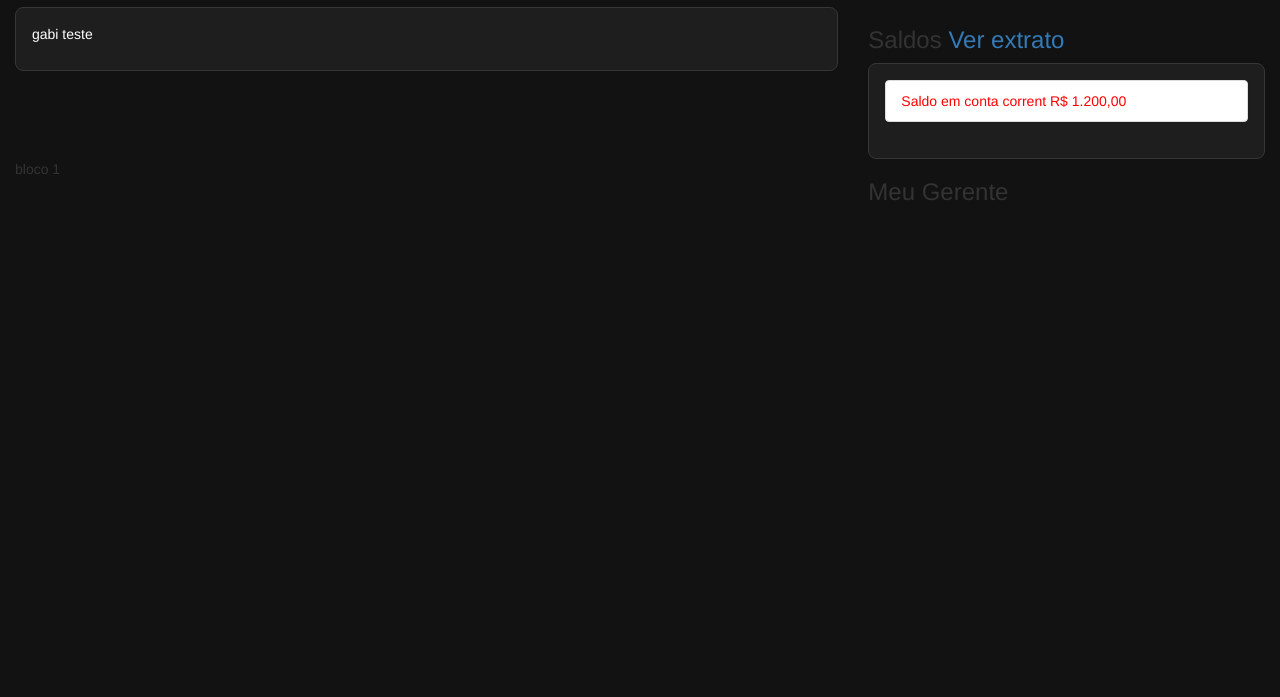
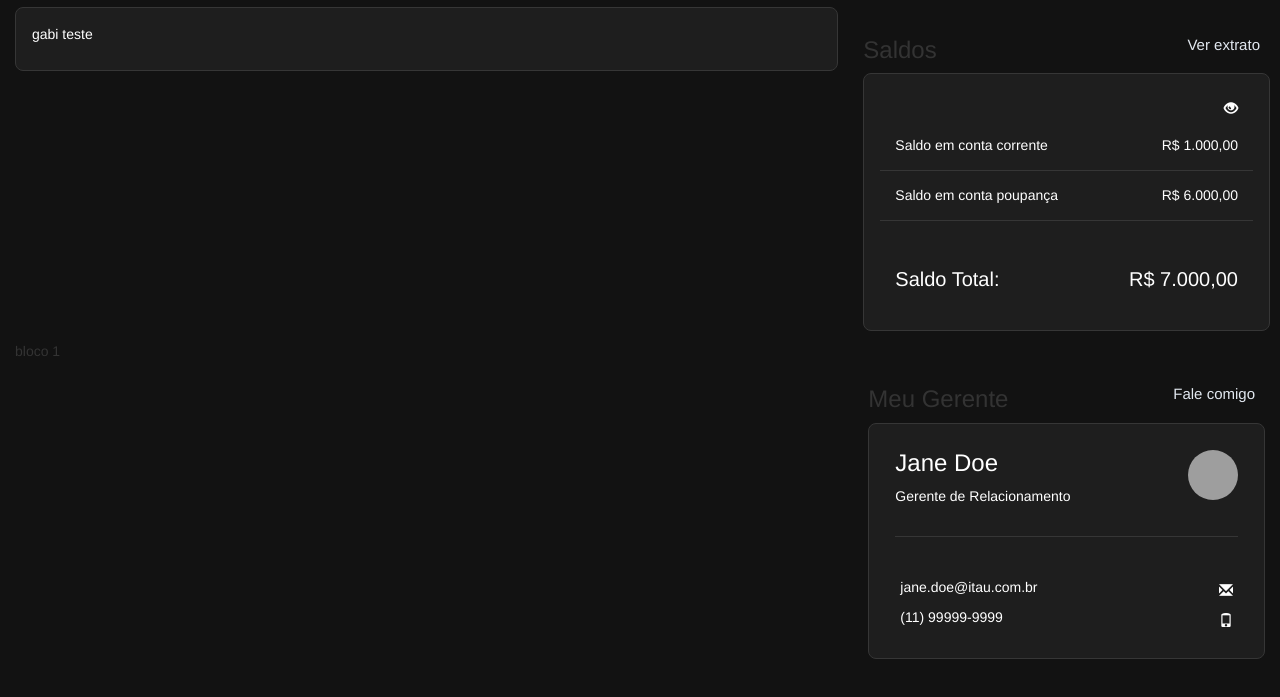
Before and after one commit to garouxl/devBoost-exercicio-1, a website: page devBoost-interface-itau-2.0/wederson.html in a window 1280 px wide. Shown: the part 63-760 px from the top of the page. Drawn offline with nearby package versions, Linux system fonts and the light colour scheme; grey boxes are pictures that could not be loaded.

Commit message:
feat: add card gerente, e novas color no reset.scss

```diff
--- a/devBoost-interface-itau-2.0/sass/partials/_gerente.scss
+++ b/devBoost-interface-itau-2.0/sass/partials/_gerente.scss
@@ -1,3 +1,25 @@
 .gerente {
-  color: blue
+  & h2.nome {
+    margin: 10px 10px;
+  }
+  & p.title {
+    margin: 0 10px 35px;
+    border-bottom: 1px solid $border;
+    padding-bottom: 3rem;
+    color-interpolation-filters: auto;
+  }
+  margin-top: 2%;
+  & ul li.list-contatos-item {
+    position: relative;
+    display: block;
+    padding: 10px 15px;
+    line-height: 10px;
+  }
+  & img.avatar {
+    vertical-align: middle;
+    width: 50px;
+    height: 50px;
+    border-radius: 50%;
+    float: right;
+  }
 }
--- a/devBoost-interface-itau-2.0/sass/partials/_reset.scss
+++ b/devBoost-interface-itau-2.0/sass/partials/_reset.scss
@@ -1,6 +1,9 @@
 $bg-dark-black: #121212;
 $bg-light-black: #1E1E1E;
 $border: #363636;
+$linkCardColor: #E2E8F0;
+$linkCardColorHover: #EC7000;
+$defaultTextColor: #FFF;
 
 *,
 *::after,
@@ -26,7 +29,7 @@ body {
 }
 
 h2 {
-  font-size: 2.4rem
+  font-size: 2.4rem;
 }
 
 h3 {
--- a/devBoost-interface-itau-2.0/sass/partials/_saldo.scss
+++ b/devBoost-interface-itau-2.0/sass/partials/_saldo.scss
@@ -1,5 +1,37 @@
-$txtColor: #1e1e1e;
+.col-md-4 {
+  span, a.link {
+    float: right;
+  }
+  & a.link {
+    font-size: 1.5rem;
+    color: $linkCardColor;
+    margin-right: 10px;
+    text-decoration: none;
+    cursor: pointer;
+  }
+  & a.link:hover {
+    color: $linkCardColorHover;
+  }
+}
 
 .saldo {
   padding: 10px;
+
+  & ul li.list-values-item {
+    position: relative;
+    display: block;
+    margin-bottom: -1px;
+    padding: 10px 15px;
+    border-bottom: 1px solid $border;
+    line-height: 3rem;
+  }
+  & p {
+    padding: 10px 15px;
+  }
+
+  & p.total {
+    margin-top: 35px;
+    font-size: 2rem;
+    font-weight: 500;
+  }
 }
--- a/devBoost-interface-itau-2.0/wederson.html
+++ b/devBoost-interface-itau-2.0/wederson.html
@@ -33,13 +33,15 @@
       </div>
     </div>
 
-    <div class="col-md-4">
-      <h2>Saldos <a href="#">Ver extrato</a></h2>
-      <div class="card saldo">
-        <ul class="list-group">
-          <li class="list-group-item">Saldo em conta corrent <span>R$ 1.200,00</span></li>
-
+    <div class="col-md-4 saldo" >
+      <h2>Saldos <a class="link">Ver extrato</a></h2>
+      <div class="card">
+        <p><span class="glyphicon glyphicon-eye-open" aria-hidden="true"></span></p>
+        <ul class="list-values">
+          <li class="list-values-item">Saldo em conta corrente <span>R$ 1.000,00</span></li>
+          <li class="list-values-item">Saldo em conta poupança <span>R$ 6.000,00</span></li>
         </ul>
+        <p class="total">Saldo Total: <span>R$ 7.000,00</span></p>
       </div>
     </div>
   </section>
@@ -50,8 +52,16 @@
       <p>bloco 1</p>
     </div>
 
-    <div class="col-md-4">
-      <h2>Meu Gerente</h2>
+    <div class="col-md-4 gerente">
+      <h2>Meu Gerente <a class="link">Fale comigo</a></h2>
+      <div class="card">
+        <h2 class="nome">Jane Doe <span><img  class="avatar" src="https://www.w3schools.com/w3images/avatar6.png" alt="avatar"></span></h2>
+        <p class="title">Gerente de Relacionamento</p>
+        <ul class="list-contatos">
+          <li class="list-contatos-item">jane.doe@itau.com.br <span class="glyphicon glyphicon-envelope" aria-hidden="true"></span></li>
+          <li class="list-contatos-item">(11) 99999-9999 <span class="glyphicon glyphicon-phone" aria-hidden="true"></span></li>
+        </ul>
+      </div>
     </div>
   </section>
 
```
Also changed, not shown: devBoost-interface-itau-2.0/css/main.css.
